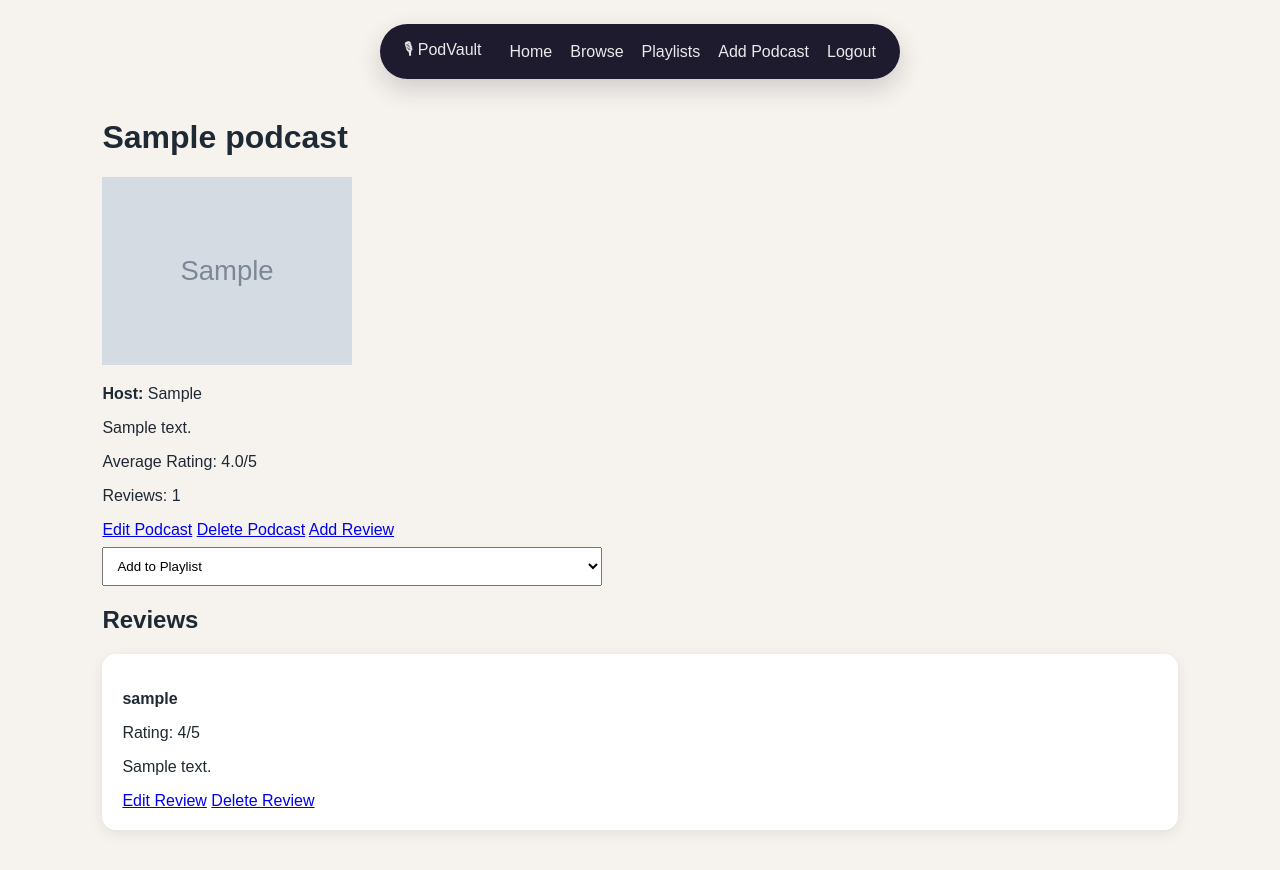
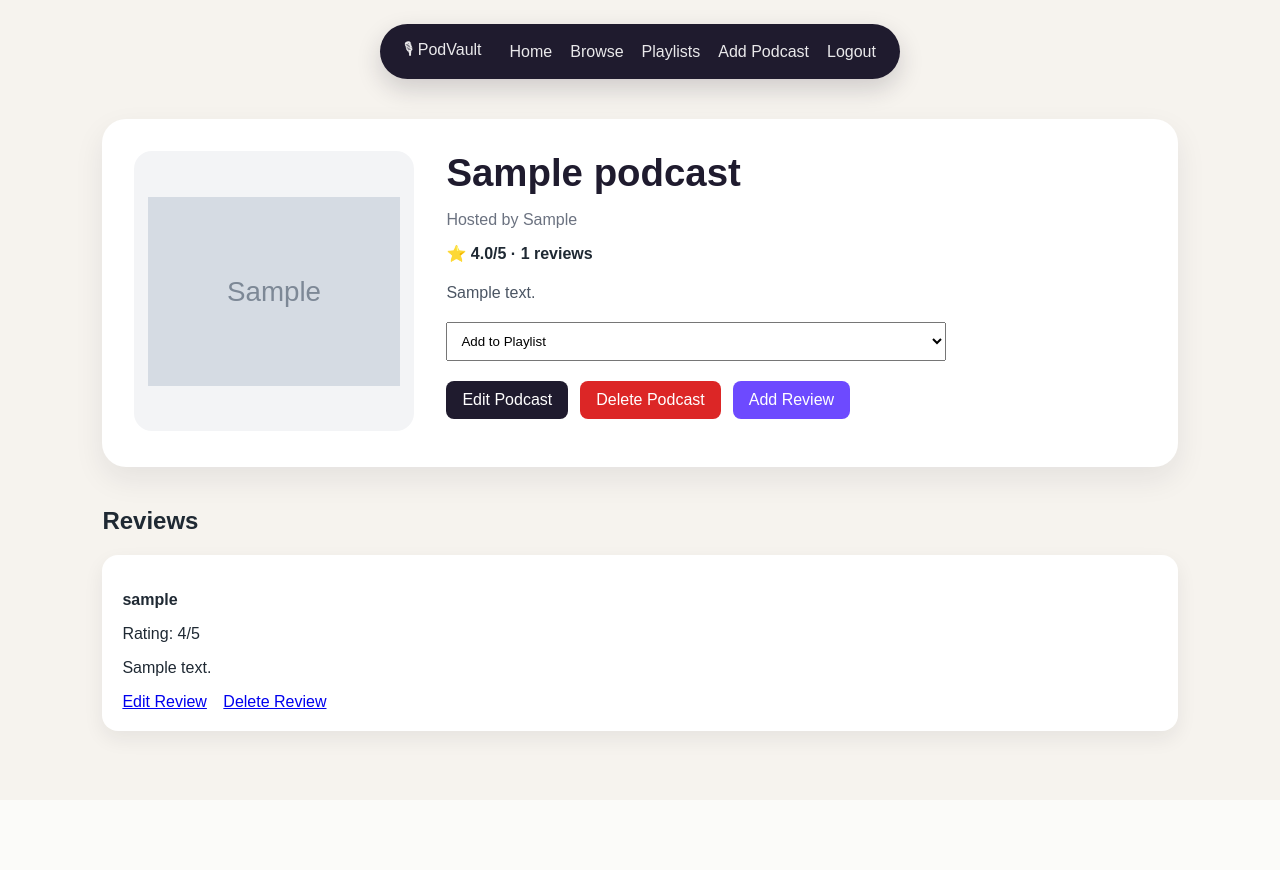
Before and after one commit to levi81770/PodVault, a Django app: page /podcasts/1/ in a window 1280 px wide. After the commit the page ends 751 px from the top, so only its background shows below. Run offline with Django 5.2, Linux system fonts and the light colour scheme; a user stored in the database is signed in; tables that the repository leaves empty hold one stand-in row (values such as "Sample post"); grey boxes marked "Sample" are stand-in pictures.

Commit message:
Redesign podcast detail page

```diff
--- a/podcasts/static/css/style.css
+++ b/podcasts/static/css/style.css
@@ -206,3 +206,78 @@ form select {
 .secondary-btn {
     background-color: #1f1b2e;
 }
+
+.detail-card {
+    background: white;
+    border-radius: 24px;
+    padding: 32px;
+    box-shadow: 0 12px 30px rgba(31, 27, 46, 0.08);
+
+    display: grid;
+    grid-template-columns: 280px 1fr;
+    gap: 32px;
+    align-items: start;
+    margin-bottom: 40px;
+}
+
+.detail-image img {
+    width: 100%;
+    height: 280px;
+    object-fit: contain;
+    background-color: #f3f4f6;
+    border-radius: 18px;
+    padding: 14px;
+}
+
+.detail-info h1 {
+    font-size: 2.4rem;
+    margin: 0 0 10px;
+    color: #1f1b2e;
+}
+
+.detail-description {
+    line-height: 1.7;
+    color: #4b5563;
+    max-width: 720px;
+}
+
+.action-links {
+    display: flex;
+    gap: 12px;
+    flex-wrap: wrap;
+    margin-top: 20px;
+}
+
+.danger-btn {
+    background-color: #dc2626;
+}
+
+.danger-btn:hover {
+    background-color: #b91c1c;
+}
+
+.reviews-section {
+    margin-top: 30px;
+}
+
+.review-card {
+    background: white;
+    border-radius: 16px;
+    padding: 20px;
+    margin: 18px 0;
+    box-shadow: 0 8px 20px rgba(31, 27, 46, 0.07);
+}
+
+.review-card a {
+    margin-right: 12px;
+}
+
+@media (max-width: 800px) {
+    .detail-card {
+        grid-template-columns: 1fr;
+    }
+
+    .detail-info h1 {
+        font-size: 2rem;
+    }
+}
--- a/podcasts/templates/podcasts/detail.html
+++ b/podcasts/templates/podcasts/detail.html
@@ -1,38 +1,38 @@
 {% extends 'base.html' %}
 {% block content %}
 
+<section class="detail-card">
+
+  <div class="detail-image">
+    {% if podcast.image_url %}
+      <img src="{{ podcast.image_url }}"
+           alt="{{ podcast.title }} cover image">
+    {% endif %}
+  </div>
+
+  <div class="detail-info">
     <h1>{{ podcast.title }}</h1>
 
-  {% if podcast.image_url %}
-    <img src="{{ podcast.image_url }}"
-         alt="{{ podcast.title }} cover image"
-         width="250" />
+    <p class="host">
+      Hosted by {{ podcast.host }}
+    </p>
+
+    {% if podcast.average_rating %}
+      <p class="rating">
+        ⭐ {{ podcast.average_rating|floatformat:1 }}/5
+        · {{ podcast.review_count }} reviews
+      </p>
+    {% else %}
+      <p class="rating">No ratings yet.</p>
     {% endif %}
 
-  <p><strong>Host:</strong> {{ podcast.host }}</p>
-  <p>{{ podcast.description }}</p>
-
-  {% if podcast.average_rating %}
-    <p>Average Rating: {{ podcast.average_rating|floatformat:1 }}/5</p>
-    <p>Reviews: {{ podcast.review_count }}</p>
-  {% else %}
-    <p>No ratings yet.</p>
-  {% endif %}
-
-  {% if user == podcast.created_by %}
-    <a href="{% url 'podcast_update' podcast.pk %}">Edit Podcast</a>
-    <a href="{% url 'podcast_delete' podcast.pk %}">Delete Podcast</a>
-  {% endif %}
+    <p class="detail-description">
+      {{ podcast.description }}
+    </p>
 
     {% if user.is_authenticated %}
-    <a href="{% url 'review_create' podcast.pk %}">Add Review</a>
-  {% endif %}
-
-  {% if user.is_authenticated %}
-
       <form action="{% url 'add_to_playlist' podcast.id %}" method="POST">
         {% csrf_token %}
-
         <input type="hidden" name="next" value="{{ request.path }}">
 
         <select name="playlist_id" onchange="handlePlaylistChange(this)">
@@ -45,12 +45,31 @@
           {% endfor %}
 
           <option value="create">+ Create New Playlist</option>
+        </select>
+      </form>
+    {% endif %}
 
-      </select>
+    <div class="action-links">
+      {% if user == podcast.created_by %}
+        <a class="btn secondary-btn" href="{% url 'podcast_update' podcast.pk %}">
+          Edit Podcast
+        </a>
+        <a class="btn danger-btn" href="{% url 'podcast_delete' podcast.pk %}">
+          Delete Podcast
+        </a>
+      {% endif %}
 
-    </form>
+      {% if user.is_authenticated %}
+        <a class="btn" href="{% url 'review_create' podcast.pk %}">
+          Add Review
+        </a>
+      {% endif %}
+    </div>
+  </div>
 
-  {% endif %}
+</section>
+
+<section class="reviews-section">
 
   <h2>Reviews</h2>
 
@@ -70,4 +89,6 @@
     <p>No reviews yet.</p>
   {% endfor %}
 
+</section>
+
 {% endblock %}
```
Lines whose indentation alone changed are shown as unchanged.
